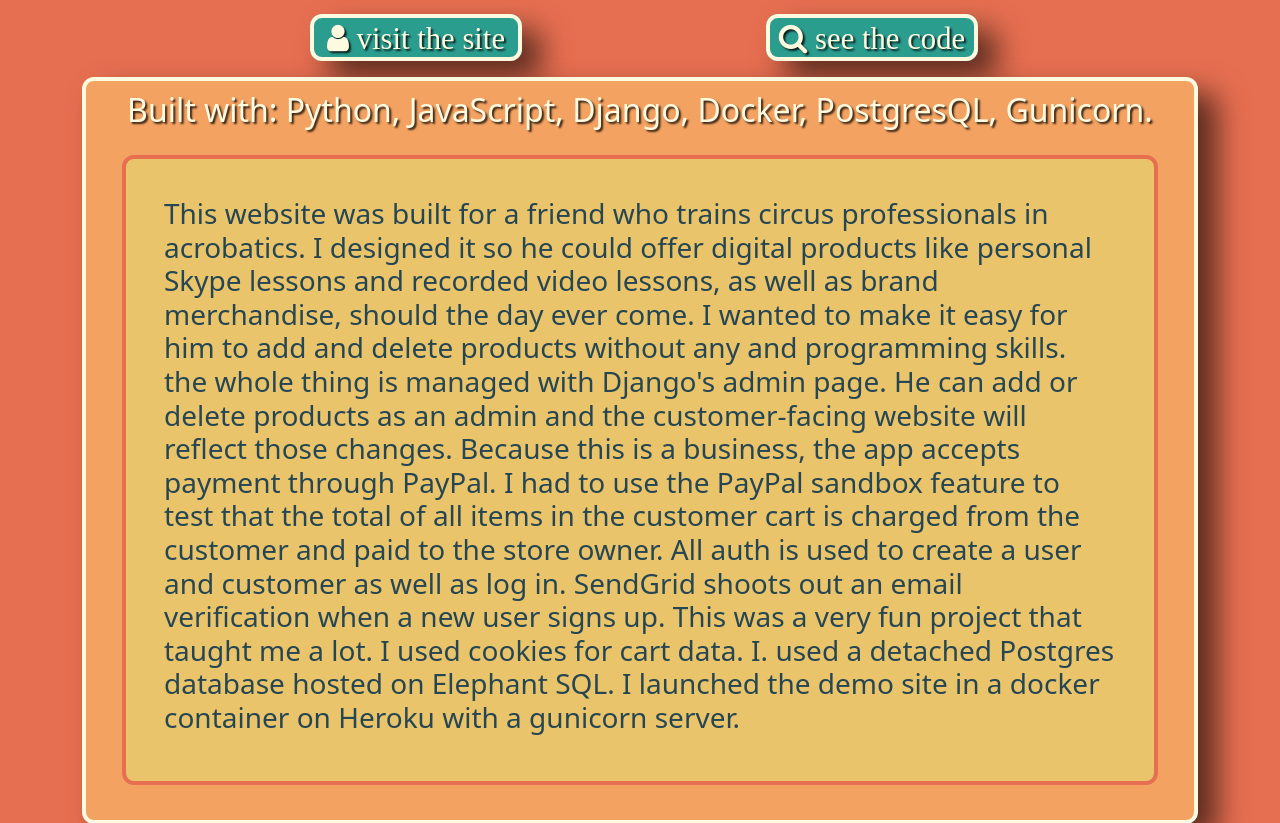
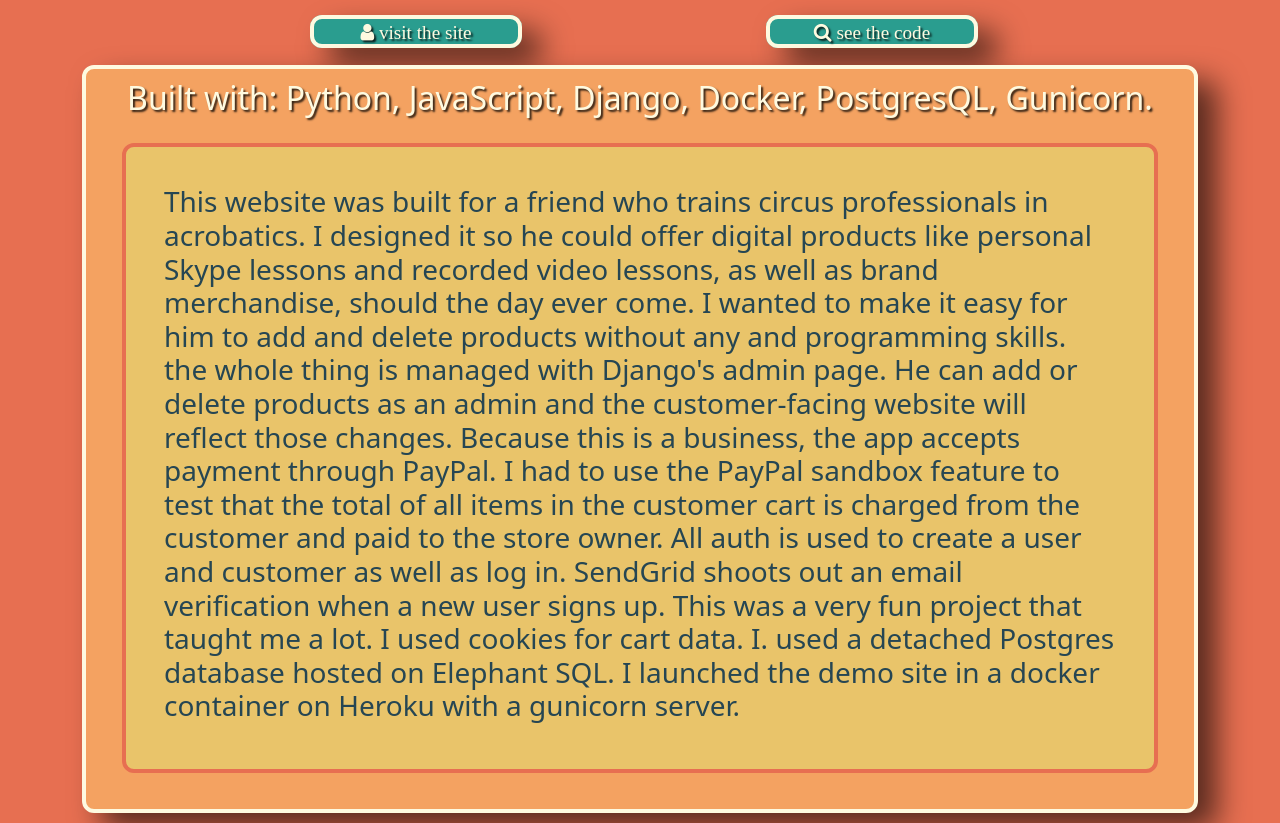
Before and after one commit to iggy18/live-portfolio, a Django app: page /detail/1/ in a window 1280 px wide. Shown: the part 743-1566 px from the top of the page. Run offline with Django 3.2, Linux system fonts and the light colour scheme; data comes from the database, SQL or seed files in the repository; parts of the project's set-up code (start-up, migrations or seed data) failed here and were passed over; some libraries are stand-ins or nearby versions; some web fonts are replaced.

Commit message:
changed visit button font size

```diff
--- a/static/css/detail.css
+++ b/static/css/detail.css
@@ -128,7 +128,7 @@
 }
 
 .large-icon {
-    font-size: 2.4vw;
+    font-size: 1.5vw;
     text-decoration: none;
     font-family: 'Amatic SC', cursive;
 }
```
